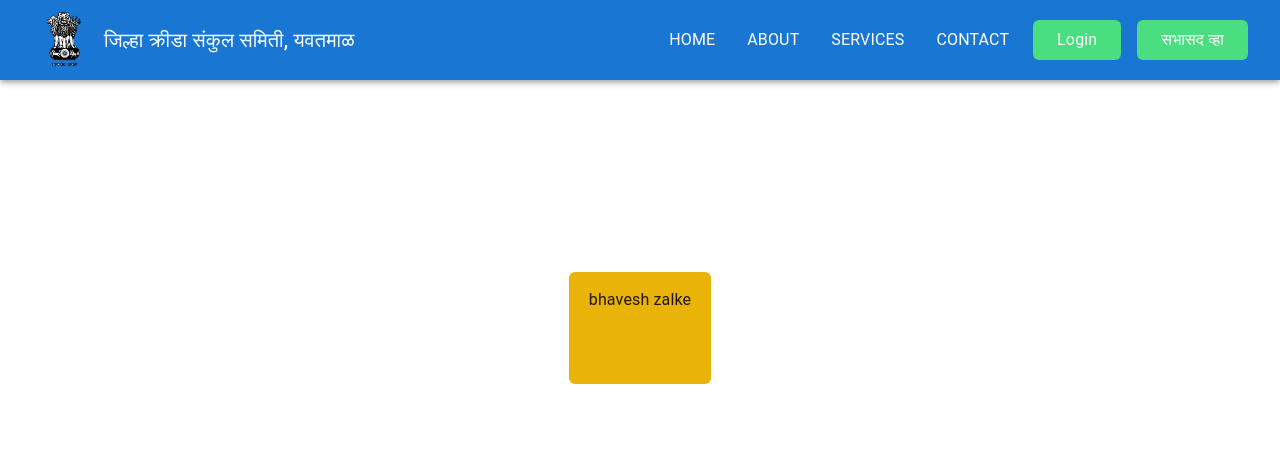
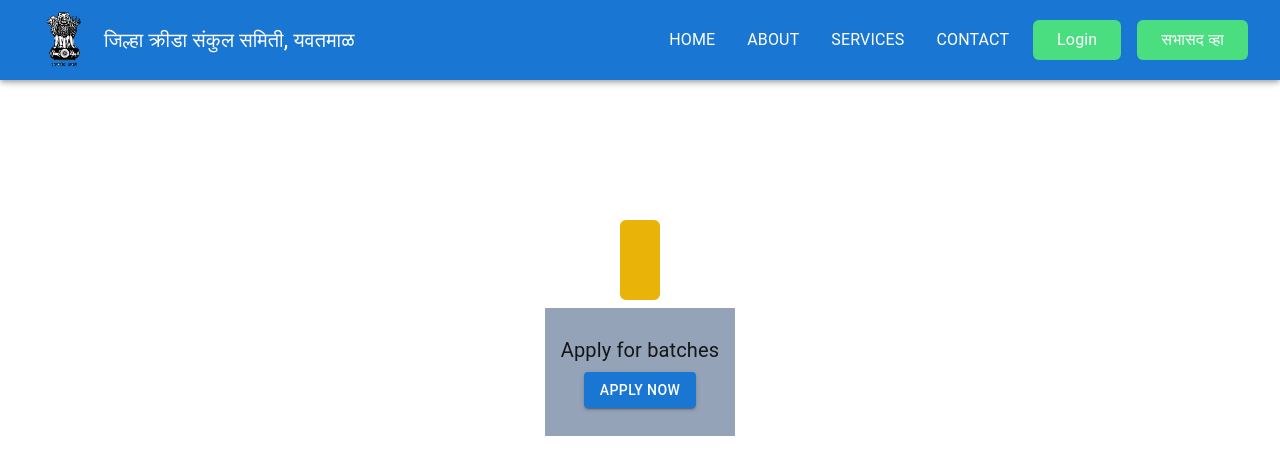
Before and after one commit to sanyampatil/projectCollabFrontend, a React (Vite) app: page /user/profile in a window 1280 px wide. Shown: the top 474 px of the page. Built offline with nearby package versions, Linux system fonts and the light colour scheme.

Commit message:
simple commit

```diff
--- a/src/Helper/axiosInstance.js
+++ b/src/Helper/axiosInstance.js
@@ -1,11 +1,10 @@
-import axios from "axios";
+import axios from 'axios'
 
-const BASE_URL = "http://localhost:5000/api";
+const BASE_URL = 'http://localhost:5000/api'
 
+const axiosInstance = axios.create()
 
-const axiosInstance = axios.create();
+axiosInstance.defaults.baseURL = BASE_URL
+axiosInstance.defaults.withCredentials = true
 
-axiosInstance.defaults.baseURL = BASE_URL;
-axiosInstance.defaults.withCredentials = true;
-
-export default axiosInstance;
+export default axiosInstance
--- a/src/main.jsx
+++ b/src/main.jsx
@@ -29,6 +29,7 @@ import Batches from './pages/Batches.jsx'
 import UserRegistration from './pages/UserRegistration.jsx'
 import UserRegistrationPaymentSuccess from './pages/Payment/UserRegistrationPaymentSuccess.jsx'
 import AllStudentData from './pages/AllStudentData .jsx'
+import About from './pages/About.jsx'
 const Home = lazy(() => import('./pages/Home.jsx'))
 const router = createBrowserRouter(
   createRoutesFromElements(
@@ -38,7 +39,8 @@ const router = createBrowserRouter(
       <Route path='/login' element={<Login />} />
       <Route path='/batches' element={<Batches />}></Route>
       <Route path='/process' element={<Step />} />
-      <Route path='/user/profile' element={<UserProfile />}></Route>
+      <Route path='/user/profile' element={<UserProfile />}></Route>;
+      <Route path='/about' element={<About />}></Route>
       {/* <Route path='/application' element={<Application />}></Route> */}
       {/* <Route path='/checkout/success' element={<CheckOutSuccess />}></Route>
       <Route path='/checkout/fail' element={<CheckOutFail />}></Route> */}
--- a/src/pages/About.jsx
+++ b/src/pages/About.jsx
@@ -55,11 +55,7 @@ const About = () => {
       <div class='p-4 max-w-sm m-10'>
         <div class='flex rounded-lg h-full dark:bg-gray-800 bg-teal-400 p-8 flex-col'>
           <div class='flex items-center mb-3'></div>
-          <img
-            className=' border-2 border-black  w-64x'
-            src={IASPhoto}
-            alt=''
-          />
+          <img className=' border-2 border-black  w-64' src={IASPhoto} alt='' />
           <h5 class='  font-semibold tracking-tight text-gray-900 dark:text-white'>
             DSO
           </h5>
--- a/src/pages/Home.jsx
+++ b/src/pages/Home.jsx
@@ -5,8 +5,11 @@ import sports from '../assets/sports.png'
 import smjt from '../assets/smjt.png'
 import sevenyfiveears from '../assets/sevenyfiveears.jpg'
 import About from './About'
+import { useSelector } from 'react-redux'
 
 const Home = () => {
+  const { isLoggedIn } = useSelector(state => state?.auth)
+
   return (
     <>
       <nav class=' mt-20  bg-red-500'>
@@ -128,6 +131,7 @@ const Home = () => {
                   </button>
                 </div>
 
+                {isLoggedIn && (
                   <div
                     class='absolute right-0 z-10 mt-2 w-48 origin-top-right rounded-md bg-white py-1 shadow-lg ring-1 ring-black ring-opacity-5 focus:outline-none'
                     role='menu'
@@ -135,6 +139,7 @@ const Home = () => {
                     aria-labelledby='user-menu-button'
                     tabindex='-1'
                   >
+                    <Link to='/user/profile'>
                       <a
                         href='#'
                         class='block px-4 py-2 text-sm text-gray-700'
@@ -144,6 +149,8 @@ const Home = () => {
                       >
                         Your Profile
                       </a>
+                    </Link>
+
                     <a
                       href='#'
                       class='block px-4 py-2 text-sm text-gray-700'
@@ -153,16 +160,8 @@ const Home = () => {
                     >
                       Your batch
                     </a>
-                  <a
-                    href='#'
-                    class='block px-4 py-2 text-sm text-gray-700'
-                    role='menuitem'
-                    tabindex='-1'
-                    id='user-menu-item-2'
-                  >
-                    Sign out
-                  </a>
                   </div>
+                )}
               </div>
             </div>
           </div>
@@ -194,7 +193,7 @@ const Home = () => {
         </div>
       </nav>
 
-      <section className='  w-full    h-[75vh] bg-gray-200 '>
+      <section className='  w-full     bg-gray-200 '>
         <div
           className='bg-slate-900
  bg-natural-200 px-6 py-12 text-center dark:bg-neutral-900 md:px-12 lg:text-left   shadow-2xl'
@@ -234,7 +233,7 @@ const Home = () => {
                       type='button'
                       className='text-white flex gap-2 items-center w-full bg-gradient-to-br from-green-400 to-blue-600 hover:bg-gradient-to-bl focus:ring-4 focus:outline-none focus:ring-green-200 dark:focus:ring-green-800 font-medium rounded-lg text-sm px-5 py-2.5 text-center me-2 mb-2'
                     >
-                      Get Started <FaArrowRight />
+                      सभासद व्हा <FaArrowRight />
                     </button>
                   </a>
                 </Link>
--- a/src/pages/UserProfile.jsx
+++ b/src/pages/UserProfile.jsx
@@ -1,19 +1,31 @@
+import { Button } from '@mui/material'
 import React from 'react'
 import { useEffect } from 'react'
 import { useDispatch, useSelector } from 'react-redux'
+import { Link } from 'react-router-dom'
 
-function UserProfile() {
+function UserProfile () {
+  const { data } = useSelector(state => state?.auth)
+  console.log(data)
 
-
-    return (
-        <div className=' min-h-[82vh] flex items-center justify-center gap-2 flex-wrap'>
-            <div className=' w-fit px-5 py-4 rounded-md h-28 bg-yellow-500 '>
-                bhavesh zalke
-            </div>
-
-        </div >
-
-    )
+  return (
+    <div className=' min-h-[82vh] flex flex-col text-xl items-center justify-center gap-2 flex-wrap'>
+      <div className=' w-fit px-5 py-4 rounded-md min-h-[10vh] bg-yellow-500 flex items-center flex-col'>
+        <p>{data.username}</p>
+        <p>{data.email}</p>
+        <p>{data.contact}</p>
+        <p>{data.gender}</p>
+      </div>
+      <div className=' bg-slate-400 px-4 py-7 flex gap-2 items-center justify-center flex-col'>
+        <p>Apply for batches</p>
+        <Link to='/process'>
+          <Button variant='contained' color='primary'>
+            Apply now
+          </Button>
+        </Link>
+      </div>
+    </div>
+  )
 }
 
 export default UserProfile
```
Also changed, not shown: src/components/Constant/UserCard.jsx (+7 -12 lines), src/redux/slices/UserRegistrationSlice.js (+25 -30 lines), src/redux/slices/authSlices.js (+76 -80 lines), vercel.json (added), 1 other file (tests, documents, lock files or other folders). Lines whose indentation alone changed are shown as unchanged.
